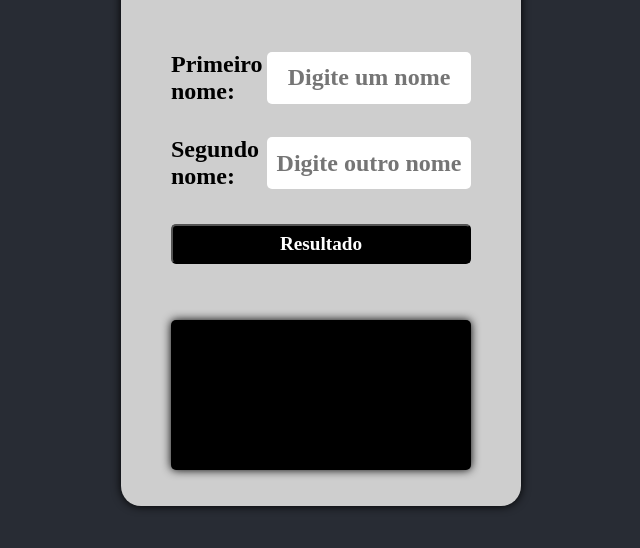
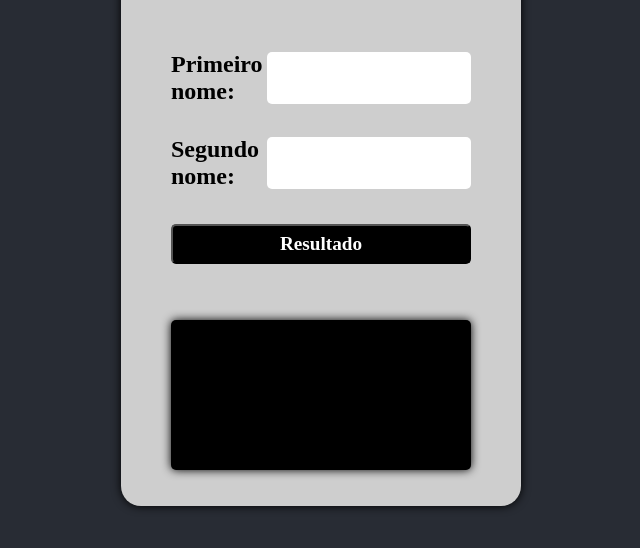
Before and after one commit to igorfelipeparaense/similar-string-vanilla-js, a plain HTML site: page index.html in a window 1280 px wide. Shown: the part 130-678 px from the top of the page, without its empty margins (319-959 px from the left). Drawn offline with Linux system fonts and the light colour scheme.

Commit message:
removendo placeholder

```diff
--- a/index.html
+++ b/index.html
@@ -13,11 +13,11 @@
 			<div class="title"> SIMILAR STRING </div>
 			<div class="input">
 	            <label>Primeiro nome:</label>
-	            <input type="text" id="valor1" placeholder="Digite um nome">
+	            <input type="text" id="valor1">
 	        </div>
 			<div class="input">
 	            <label>Segundo nome:</label>
-	            <input type="text" id="valor2" placeholder="Digite outro nome">
+	            <input type="text" id="valor2">
 	        </div>
 			<button id="valor" onclick="clicar()">Resultado</button>
 			<div class="result" id='result'></div>
```
